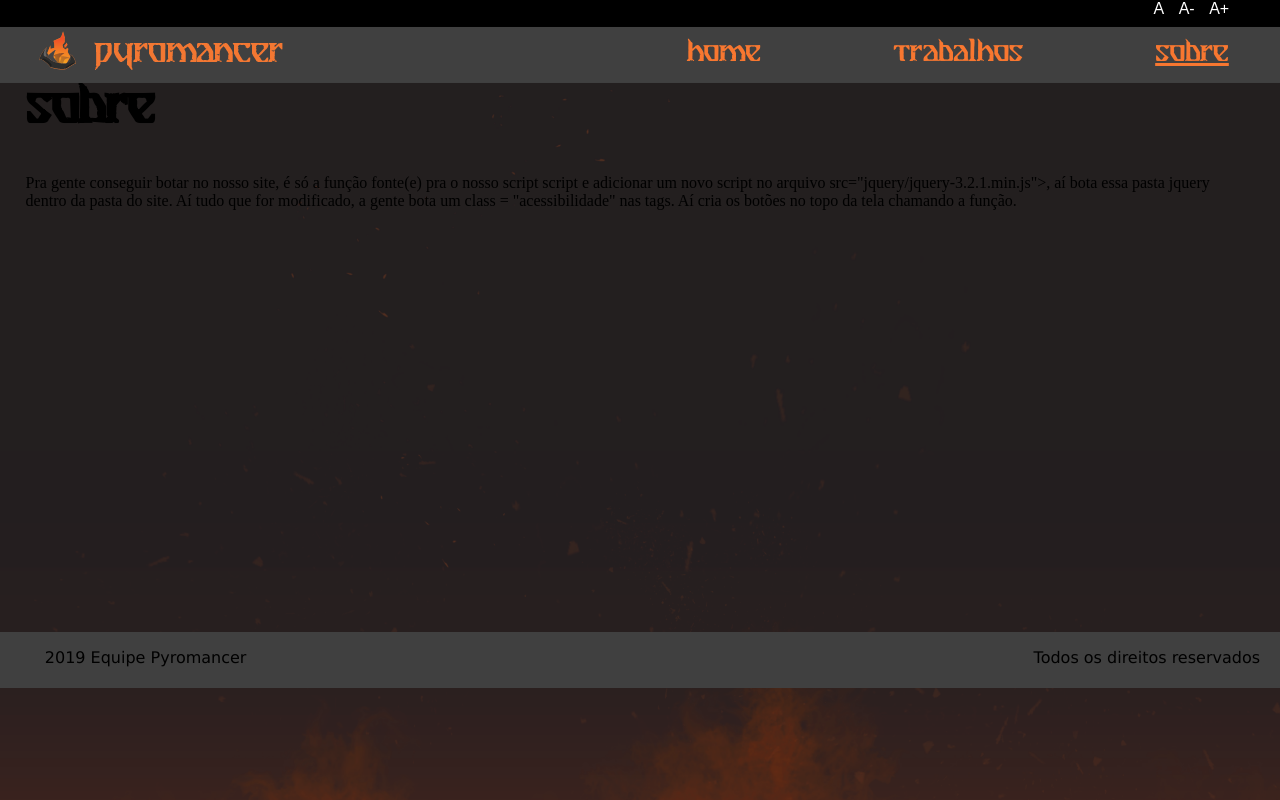
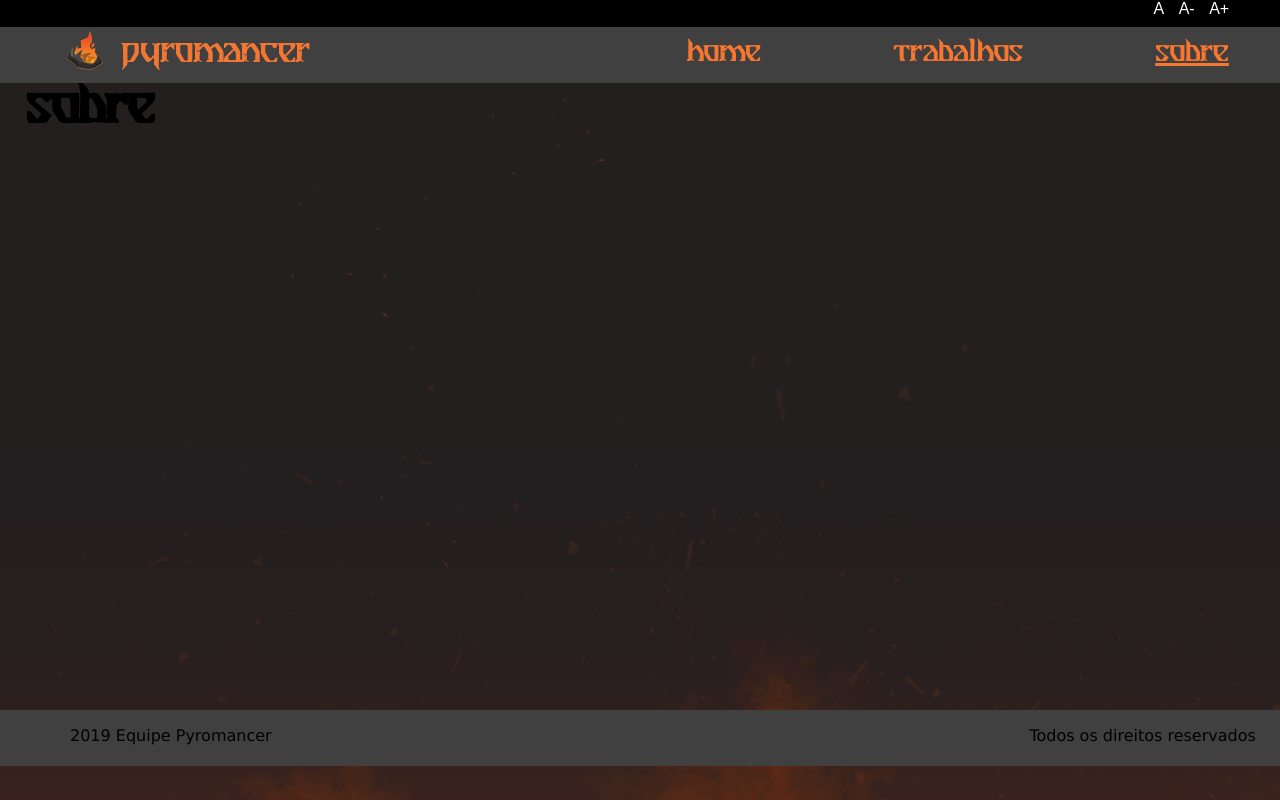
Before and after one commit to equipepyromancer/equipepyromancer, a plain HTML site: page about.html in a window 1280 px wide. Drawn offline with Linux system fonts and the light colour scheme.

Commit message:
Ajustes nas margens

```diff
--- a/about-style.css
+++ b/about-style.css
@@ -63,7 +63,7 @@ nav {
 
 nav img {
 	float: left;
-	margin-left: 1vw;
+	margin-left: 40px;
 	margin-top: 0.2vw;
 	width: 300px;
 	height: 40px;
@@ -84,7 +84,7 @@ a[href*="about"] {
 }
 
 #footnote {
-	margin: -1vh -2vw;
+	margin: 67vh -2vw 0;
 	display: inline-flex;
 	font-family: Verdana;
 	text-align: right;
@@ -95,10 +95,10 @@ a[href*="about"] {
 
 #footnote p:nth-child(1) {
 	text-align: left;
-	margin-left: 3.5vw;
+	margin-left: 70px;
 }
 
 #footnote p:nth-child(2) {
 	text-align: right;
-	margin-left: 61.5vw;
+	margin-left: 59.2vw;
 }
--- a/about.html
+++ b/about.html
@@ -20,33 +20,6 @@
 			<a href="about.html">Sobre</a>
 		</nav>
 		<h1>Sobre</h1>
-		<!-- Exemplo do uso de evento (botão) para chamar uma função em .JS externo -->
-		<p>
-			Pra gente conseguir botar no nosso site, é só a função fonte(e) pra o nosso script script e adicionar um novo script no arquivo src="jquery/jquery-3.2.1.min.js">, aí bota essa pasta jquery dentro da pasta do site. Aí tudo que for modificado, a gente bota um class = "acessibilidade" nas tags. Aí cria os botões no topo da tela chamando a função.
-		</p>
-		<br>
-		<br>
-		<br>
-		<br>
-		<br>
-		<br>
-		<br>
-		<br>
-		<br>
-		<br>
-		<br>
-		<br>
-		<br>
-		<br>
-		<br>
-		<br>
-		<br>
-		<br>
-		<br>
-		<br>
-		<br>
-		<br>
-		<br>
 		<div id="footnote">
 			<p>2019 Equipe Pyromancer</p>
 			<p>Todos os direitos reservados</p>
--- a/home-style.css
+++ b/home-style.css
@@ -51,7 +51,7 @@ h2 {
 }
 
 .increase {
-	margin-right: 2.5vw;
+	margin-right: 50px;
 }
 
 nav {
@@ -68,7 +68,7 @@ nav {
 
 nav img {
 	float: left;
-	margin-left: 1vw;
+	margin-left: 40px;
 	margin-top: 0.2vw;
 	width: 300px;
 	height: 40px;
@@ -88,7 +88,7 @@ nav a[href*="index"] {
 }
 
 a[href*="about"] {
-	margin-right: 3vw;
+	margin-right: 55px;
 }
 
 #landing {
@@ -119,7 +119,7 @@ a[href*="about"] {
 }
 
 #prog {
-	margin-top: -1.75vw;
+	margin-top: -1.25vw;
 }
 
 #prog h2 {
@@ -130,7 +130,7 @@ a[href*="about"] {
 #prog img {
 	float: left;
 	width: 30vw;
-	margin-left: 1vw;
+	margin-left: 40px;
 }
 
 #ilust {
@@ -146,7 +146,7 @@ a[href*="about"] {
 #ilust img {
 	float: right;
 	width: 30vw;
-	margin-right: 0.8vw;
+	margin-right: 30px;
 }
 
 #trabalhos {
@@ -160,7 +160,9 @@ a[href*="about"] {
 }
 
 #vitrine {
-	height: 37vw;
+	height: 35vw;
+	width: 91vw;
+	margin-left: 30px;
 	margin-top: -1.75vw;
 	display: flex;
 	flex-direction: row;
@@ -170,7 +172,7 @@ a[href*="about"] {
 }
 
 #vitrine img {
-	width: 30vw;
+	width: 29vw;
 	transition: 0.4s filter;
 	filter: brightness(100%);
 }
@@ -180,12 +182,21 @@ a[href*="about"] {
 	filter: brightness(35%);
 }
 
+#contato {
+	height: 83vh;
+	margin-left: 40px;
+}
+
+#contato h1 {
+	color: #F87730;
+	margin-top: 3.5vw;
+}
+
 #footnote {
 	bottom: 3.4vh;
 	margin: -2.5vh -3vw;
 	display: inline-flex;
 	font-family: Verdana;
-	font-size:
 	text-align: right;
 	width: 99.8vw;
 	height: 7vh;
@@ -194,10 +205,10 @@ a[href*="about"] {
 
 #footnote p:nth-child(1) {
 	text-align: left;
-	margin-left: 4vw;
+	margin-left: 80px;
 }
 
 #footnote p:nth-child(2) {
 	text-align: right;
-	margin-left: 61.5vw;
+	margin-left: 800px;
 }
--- a/works-style.css
+++ b/works-style.css
@@ -63,7 +63,7 @@ nav {
 
 nav img {
 	float: left;
-	margin-left: 1vw;
+	margin-left: 40px;
 	margin-top: 0.2vw;
 	width: 300px;
 	height: 40px;
@@ -87,7 +87,7 @@ a[href*="about"] {
 }
 
 #footnote {
-	margin: -1vh -2vw;
+	margin: 67vh -2vw 0;
 	display: inline-flex;
 	font-family: Verdana;
 	text-align: right;
@@ -98,10 +98,10 @@ a[href*="about"] {
 
 #footnote p:nth-child(1) {
 	text-align: left;
-	margin-left: 3.5vw;
+	margin-left: 70px;
 }
 
 #footnote p:nth-child(2) {
 	text-align: right;
-	margin-left: 61.5vw;
+	margin-left: 59.2vw;
 }
```
Also changed, not shown: index.html (+3 -32 lines), works.html (+0 -23 lines).
